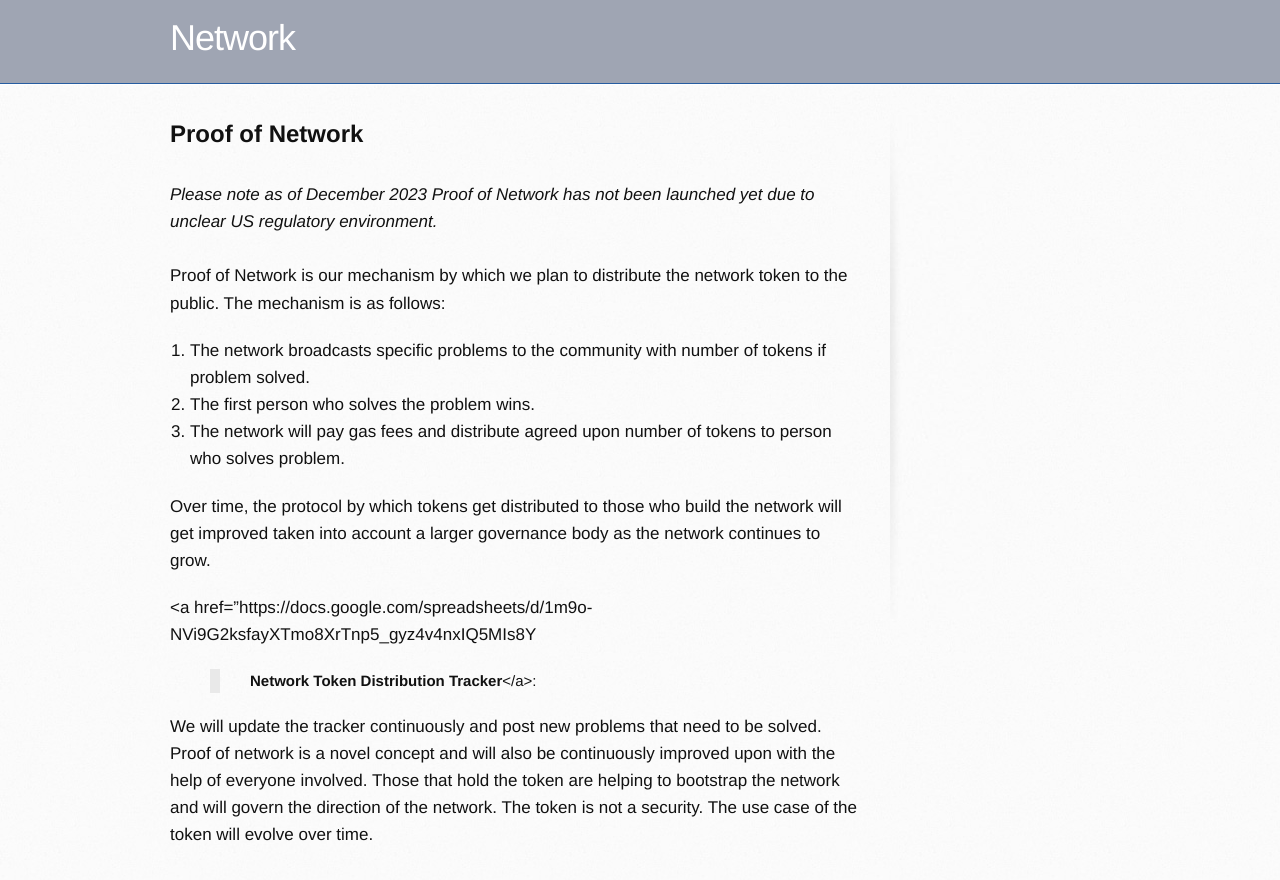
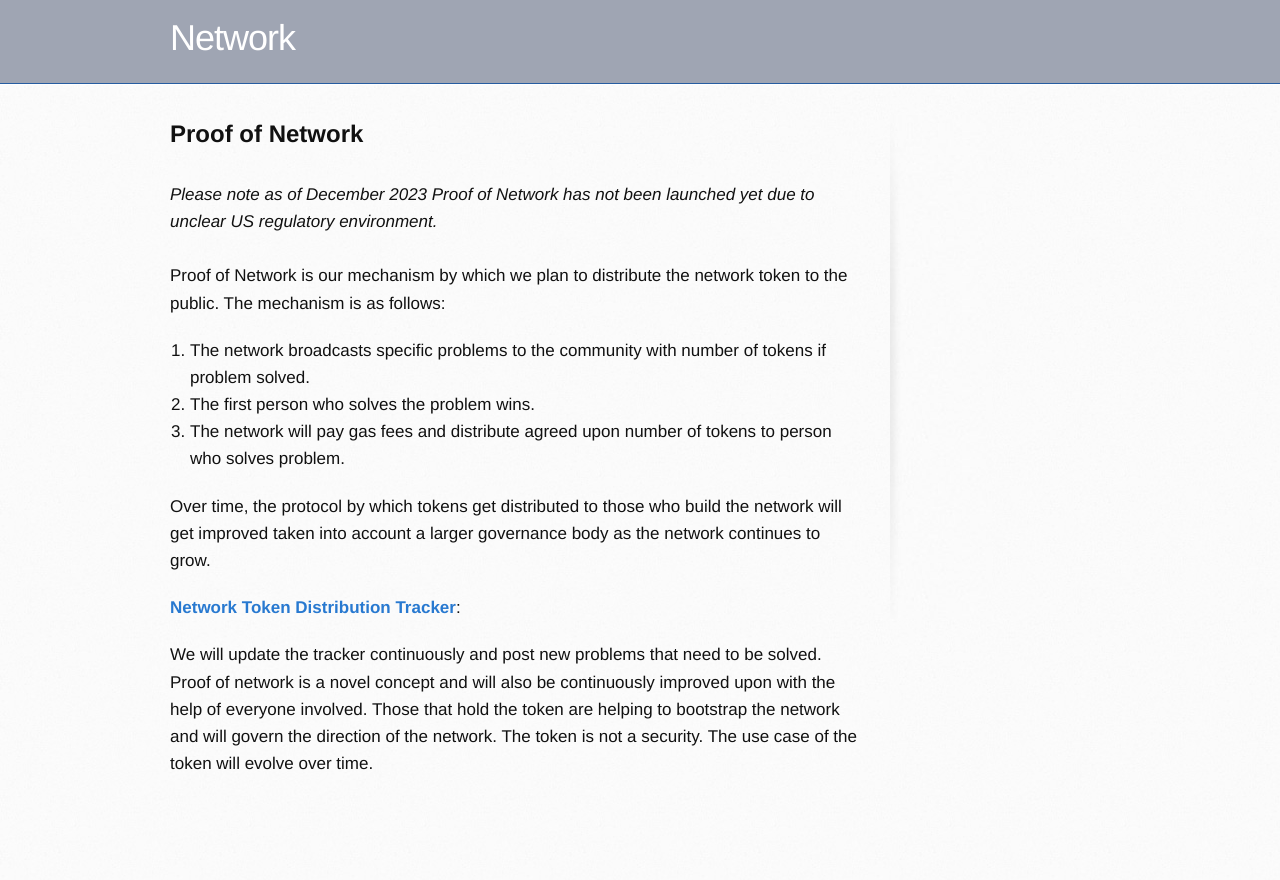
Before and after one commit to networkf/network.github.io, a Jekyll site: the page built from proofofnetwork.md, in a window 1280 px wide. Shown: the top 880 px of the page. Built offline with Jekyll 4.4.1, drawn with Linux system fonts in a browser that asks for light colours; some web fonts are replaced; our own code applies the rules of GitHub Pages for plain Markdown files; the repository's description, which GitHub fills in, is left out.

Commit message:
Update proofofnetwork.md

```diff
--- a/proofofnetwork.md
+++ b/proofofnetwork.md
@@ -19,7 +19,6 @@ Proof of Network is our mechanism by which we plan to distribute the network tok
 
 Over time, the protocol by which tokens get distributed to those who build the network will get improved taken into account a larger governance body as the network continues to grow.
 
-<a href="https://docs.google.com/spreadsheets/d/1m9o-NVi9G2ksfayXTmo8XrTnp5_gyz4v4nxIQ5MIs8Y
->**Network Token Distribution Tracker**</a>:
+<a href="https://docs.google.com/spreadsheets/d/1m9o-NVi9G2ksfayXTmo8XrTnp5_gyz4v4nxIQ5MIs8Y">**Network Token Distribution Tracker**</a>:
 
 We will update the tracker continuously and post new problems that need to be solved. Proof of network is a novel concept and will also be continuously improved upon with the help of everyone involved. Those that hold the token are helping to bootstrap the network and will govern the direction of the network. The token is  not a security. The use case of the token will evolve over time.
```
